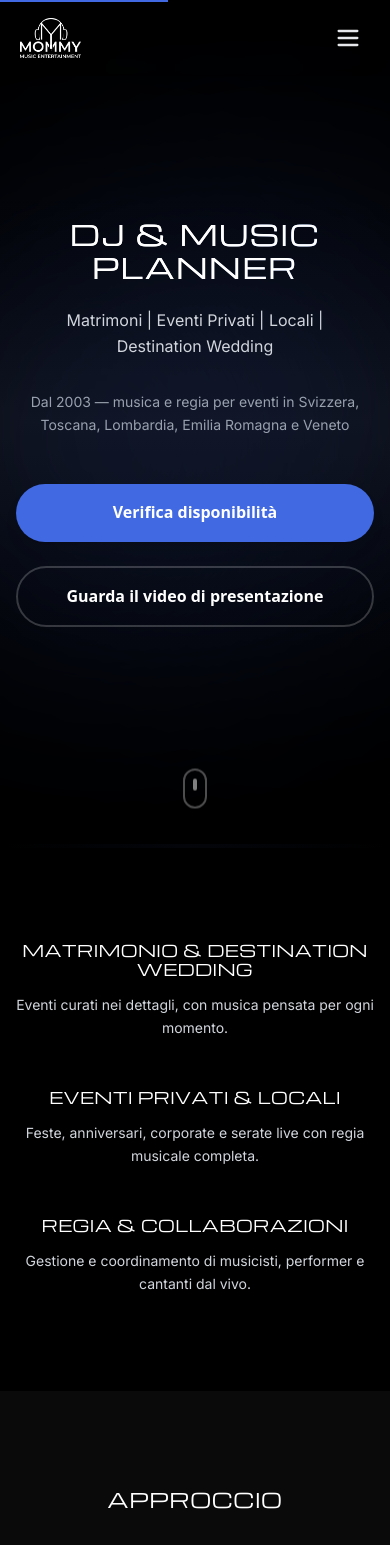
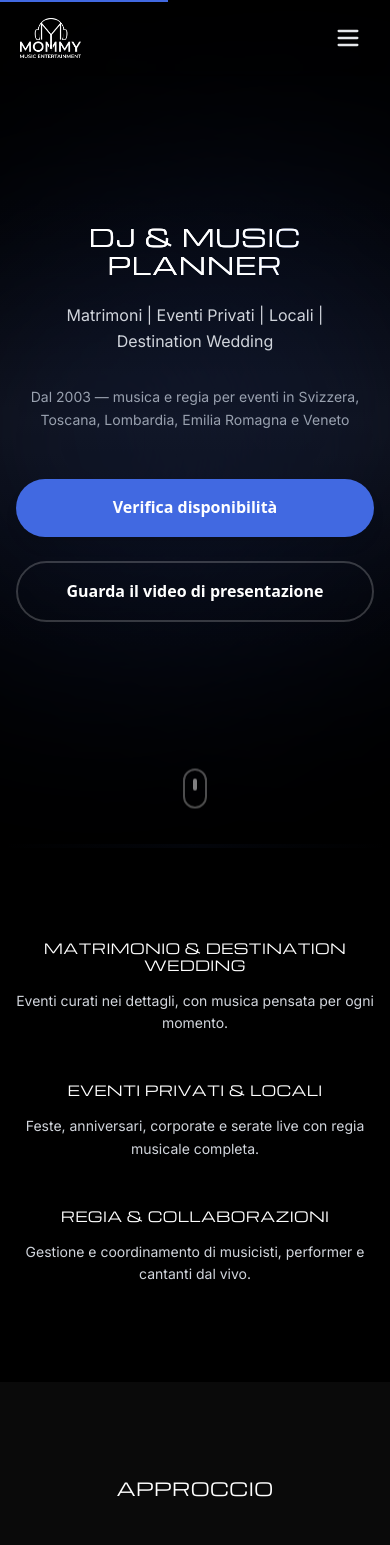
Before and after one commit to mommydjsalmani-cloud/mommy-marketing, a Next.js app: page / in a window 390 px wide. Shown: the top 1545 px of the page. Built offline with nearby package versions, Linux system fonts and the light colour scheme.

Commit message:
Ridotto drasticamente tutti i font globali H1/H2/H3/H4 su mobile

```diff
--- a/app/globals.css
+++ b/app/globals.css
@@ -83,22 +83,22 @@ div:not(.bg-white):not(.card) h3 {
 }
 
 h1 {
-  font-size: 1.75rem;
-  letter-spacing: 0.05em;
+  font-size: 1.5rem;
+  letter-spacing: 0.04em;
 }
 
 h2 {
-  font-size: 1.25rem;
-  letter-spacing: 0.03em;
+  font-size: 1.125rem;
+  letter-spacing: 0.025em;
 }
 
 h3 {
-  font-size: 1rem;
+  font-size: 0.875rem;
   letter-spacing: 0.02em;
 }
 
 h4 {
-  font-size: 0.875rem;
+  font-size: 0.75rem;
   letter-spacing: 0.015em;
 }
 
```
